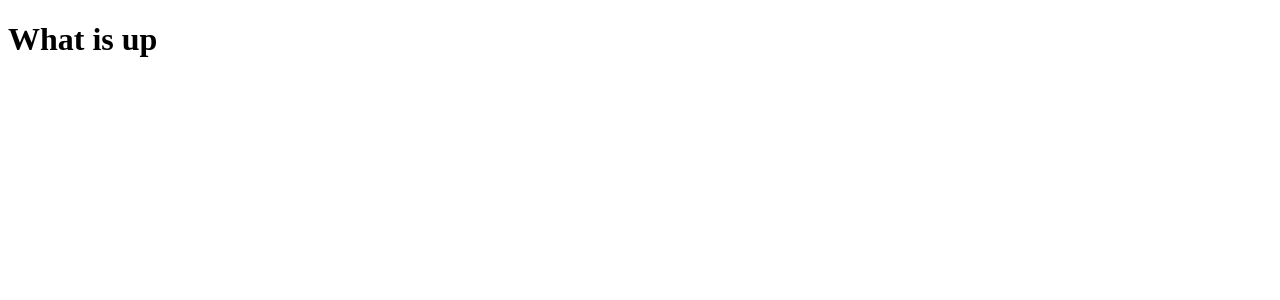
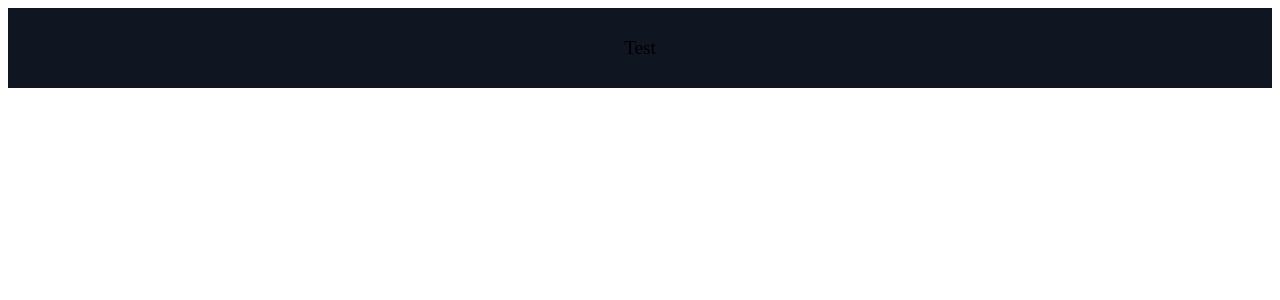
Before and after one commit to TommyTranT/briandesign-ultra, a React (Create React App) app: page / in a window 1280 px wide. Shown: the top 300 px of the page. Built offline with nearby package versions, Linux system fonts and the light colour scheme.

Commit message:
Create: Navbar file and elems

```diff
--- a/package.json
+++ b/package.json
@@ -9,6 +9,7 @@
     "react": "^18.2.0",
     "react-dom": "^18.2.0",
     "react-scripts": "5.0.1",
+    "styled-components": "^5.3.10",
     "web-vitals": "^2.1.4"
   },
   "scripts": {
--- a/src/App.js
+++ b/src/App.js
@@ -1,7 +1,9 @@
+import { Navbar } from "./components";
+
 function App() {
   return (
     <div className="App">
-      <h1>What is up</h1>
+      <Navbar />
     </div>
   );
 }
--- /dev/null
+++ b/src/components/Navbar/Navbar.elements.js
@@ -0,0 +1,13 @@
+import styled from "styled-components";
+
+export const Nav = styled.nav`
+  background: #101522;
+  height: 80px;
+  display: flex;
+  justify-content: center;
+  align-items: center;
+  font-size: 1.2rem;
+  position: sticky;
+  top: 0;
+  z-index: 999;
+`;
--- /dev/null
+++ b/src/components/Navbar/Navbar.js
@@ -0,0 +1,12 @@
+import React from "react";
+import { Nav } from "./Navbar.elements"; // Import the styles for component Nav
+
+const Navbar = () => {
+  return (
+    <>
+      <Nav>Test</Nav>
+    </>
+  );
+};
+
+export default Navbar;
--- /dev/null
+++ b/src/components/index.js
@@ -0,0 +1 @@
+export { default as Navbar } from "./Navbar/Navbar";
```
Also changed, not shown: 2 other files (tests, documents, lock files or other folders).
